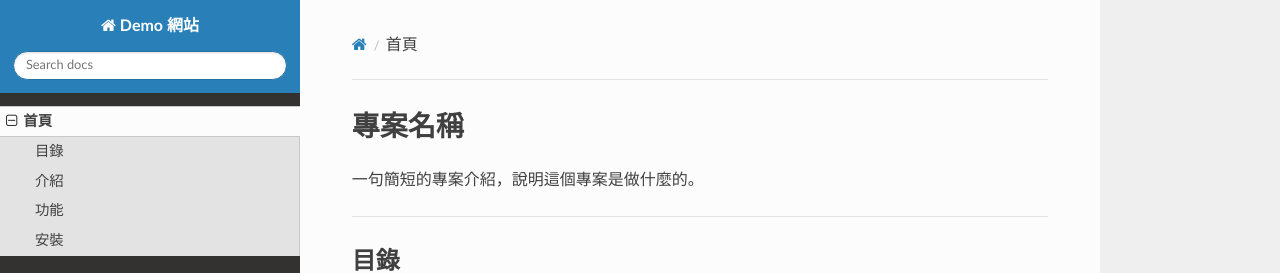
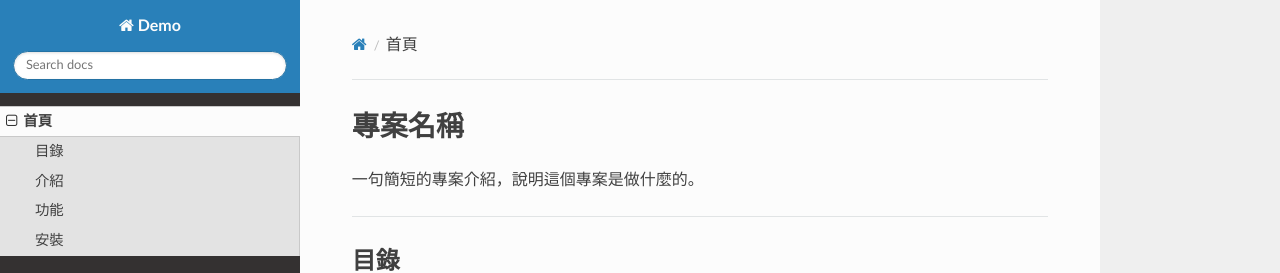
Before and after one commit to ycyao64/myrepos, an MkDocs documentation site: the page built from docs/index.md, in a window 1280 px wide. Shown: the top 273 px of the page. Built offline with MkDocs 1.6.1, drawn with Linux system fonts in a browser that asks for light colours; nearby versions of some CDN libraries.

Commit message:
modify yml

```diff
--- a/mkdocs.yml
+++ b/mkdocs.yml
@@ -1,4 +1,4 @@
-site_name: Demo 網站
+site_name: Demo
 nav:
   - 首頁: index.md
 theme: readthedocs
```
